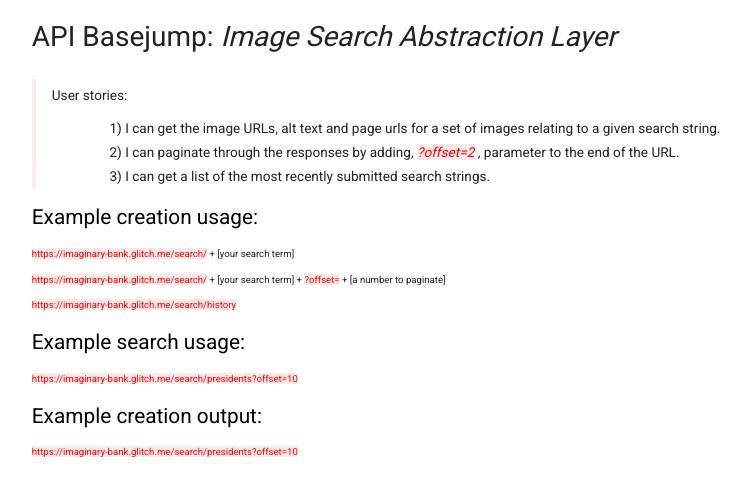
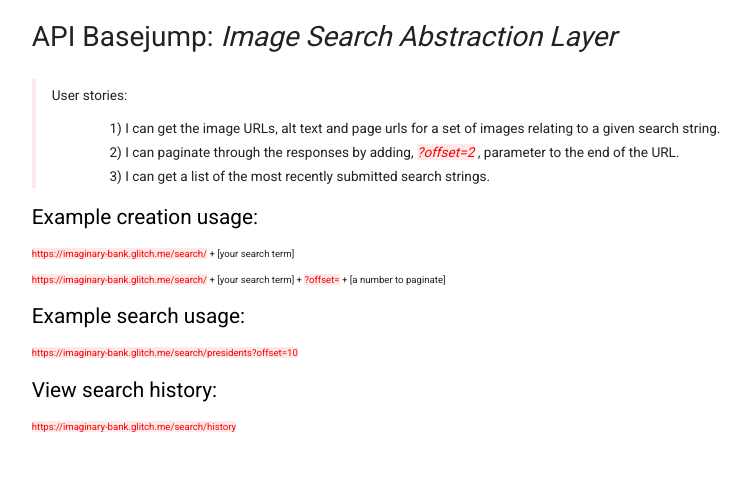
Before and after one commit to JP-Dub/image-search, a website: page views/index.html in a window 1280 px wide. Shown: the whole page, without its empty margins (71-822 px from the left). Drawn offline with Linux system fonts and the light colour scheme.

Commit message:
👓😋 Checkpoint views/index.html:553280

```diff
--- a/views/index.html
+++ b/views/index.html
@@ -23,17 +23,16 @@
           </p>
             <p><mark>https://imaginary-bank.glitch.me/search/</mark> + [your search term]</p>
             <p><mark>https://imaginary-bank.glitch.me/search/</mark> + [your search term] + <mark>?offset=</mark> + [a number to paginate]</p>
-            <p><mark>https://imaginary-bank.glitch.me/search/history</mark></p>
+
           <p class="example">
             Example search usage:
           </p>
           <p><mark>
             https://imaginary-bank.glitch.me/search/presidents?offset=10</mark></p>
           <p class="example">
-            Example creation output:
+            View search history:
           </p>
-          <p><mark>
-            https://imaginary-bank.glitch.me/search/presidents?offset=10</mark></p>
+          <p><mark>https://imaginary-bank.glitch.me/search/history</mark></p>
             </footer>
       </div>
    </body>
```
